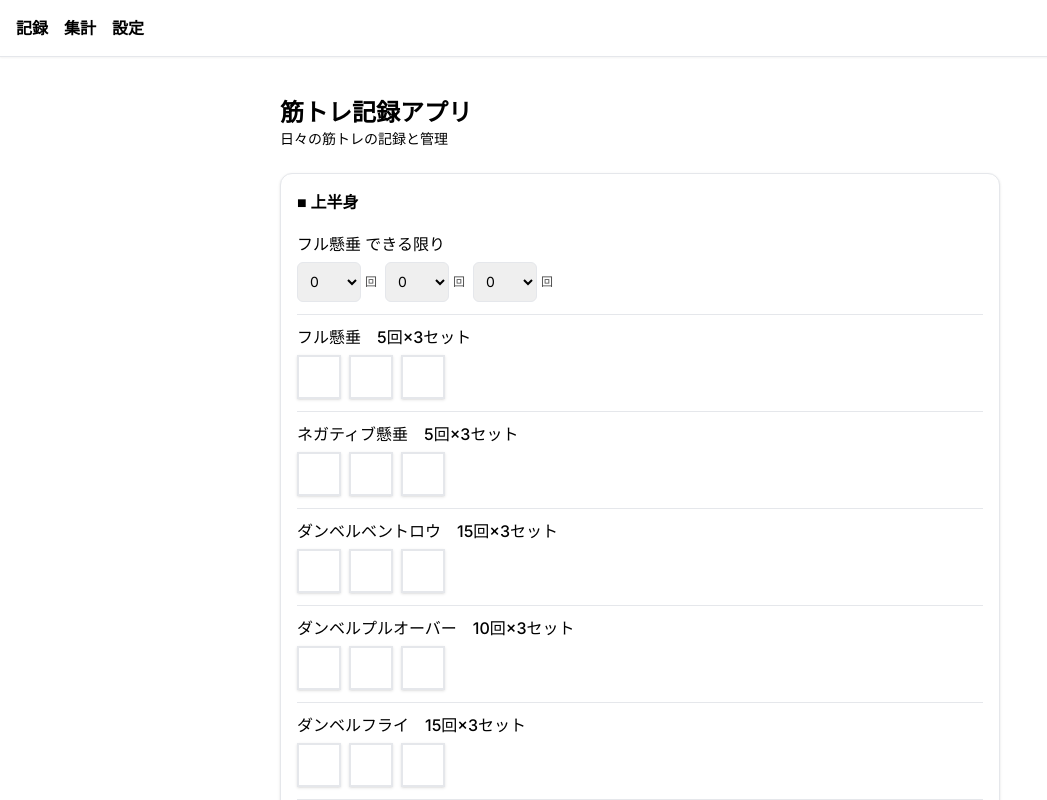
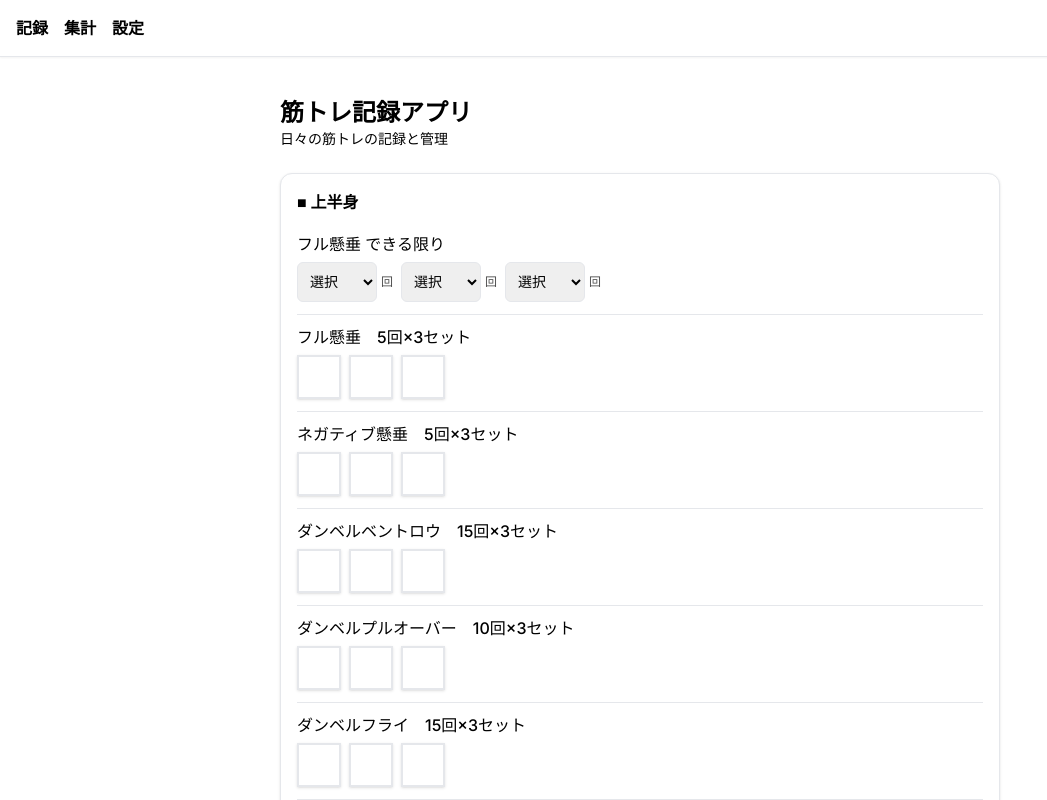
Before and after one commit to Mickey-1996/workout-tracker20250807, a Next.js app: page / in a window 1280 px wide. Shown: the top 800 px of the page, without its empty margins (0-1047 px from the left). Built offline with nearby package versions, Linux system fonts and the light colour scheme.

Commit message:
UI update

```diff
--- a/src/tabs/RecordTab.tsx
+++ b/src/tabs/RecordTab.tsx
@@ -1,5 +1,6 @@
-// 記録タブ：回数入力は選択式（0〜99）、チェックは最大5個表示。
-// 「ノルマ…」の小さな説明行は表示しない。「その他」空時の説明も非表示。
+// 記録タブ：回数入力は選択式（0〜99）
+// 「ノルマ…」は未選択時にセレクトのプレースホルダとして薄表示
+// 「その他」空時の（種目なし）行は表示しない
 
 "use client";
 
@@ -24,7 +25,7 @@ type ExtendedExerciseItem = {
   sets?: number;
   enabled?: boolean;
   order?: number;
-  repTarget?: number;
+  repTarget?: number; // ノルマ回数
 };
 
 type DayRecord = {
@@ -32,8 +33,8 @@ type DayRecord = {
   notesUpper: string;
   notesLower: string;
   notesOther?: string;
-  sets: Record<string, boolean[]>;         // チェック方式
-  counts?: Record<string, number[] | number>; // 回数方式（互換）
+  sets: Record<string, boolean[]>;                   // チェック方式
+  counts?: Record<string, (number | null)[] | number>; // 回数方式（互換：number も許容）
 };
 
 type ItemUI = {
@@ -41,7 +42,7 @@ type ItemUI = {
   name: string;
   mode: InputMode;
   checks: number;      // セット数
-  target?: number;     // ノルマ回数（count の placeholderには使わないが保持）
+  target?: number;     // ノルマ回数（count の placeholder 表示用）
 };
 
 type GroupUI = {
@@ -54,13 +55,18 @@ type GroupUI = {
 const SETTINGS_KEY = "settings-v1";
 const today = new Date().toISOString().split("T")[0];
 
-/** counts が number の場合を配列へ正規化 */
-function normalizeCounts(counts: DayRecord["counts"]): Record<string, number[]> {
-  if (!counts || typeof counts !== "object") return {};
-  const out: Record<string, number[]> = {};
+/** counts を UI 向けに正規化（数値以外は null に） */
+function normalizeCounts(counts: DayRecord["counts"]): Record<string, (number | null)[]> {
+  const out: Record<string, (number | null)[]> = {};
+  if (!counts || typeof counts !== "object") return out;
   for (const [k, v] of Object.entries(counts)) {
-    if (Array.isArray(v)) out[k] = v.map((n) => Math.max(0, Math.floor(Number(n) || 0)));
-    else if (typeof v === "number") out[k] = [Math.max(0, Math.floor(v))];
+    if (Array.isArray(v)) {
+      out[k] = v.map((n) =>
+        Number.isFinite(Number(n)) ? Math.max(0, Math.floor(Number(n))) : null
+      );
+    } else if (typeof v === "number") {
+      out[k] = [Math.max(0, Math.floor(v))];
+    }
   }
   return out;
 }
@@ -130,13 +136,12 @@ export default function RecordTab() {
     ];
   }
 
-  // 回数入力：選択値を保存
+  // 回数入力：選択値を保存（未選択は空のままにする）
   const setCountAt = (exerciseId: string, setIndex: number, val: number) => {
-    const counts = normalizeCounts(dayRecord.counts);
-    const arr = (counts[exerciseId] ?? []).slice();
-    for (let i = arr.length; i <= setIndex; i++) arr[i] = 0;
+    const countsMap = normalizeCounts(dayRecord.counts);
+    const arr = (countsMap[exerciseId] ?? []).slice();
     arr[setIndex] = Math.max(0, Math.floor(val || 0));
-    const updated: DayRecord = { ...dayRecord, counts: { ...counts, [exerciseId]: arr } };
+    const updated: DayRecord = { ...dayRecord, counts: { ...countsMap, [exerciseId]: arr } };
     setDayRecord(updated);
     saveDayRecord(today, updated);
     ping();
@@ -169,25 +174,39 @@ export default function RecordTab() {
   function ExerciseRow({ ex }: { ex: ItemUI }) {
     // チェックは最大5個まで表示（UI崩れ防止）
     const checksToShow = ex.mode === "check" ? Math.min(ex.checks, 5) : Math.max(ex.checks, 1);
+    const countsMap = normalizeCounts(dayRecord.counts);
 
     return (
       <div className="py-3">
-        {/* 1行目：種目名のみ（ノルマ小表示は削除済み） */}
+        {/* 1行目：種目名のみ（ノルマ小表示は行頭には出さない） */}
         <div className="font-medium leading-tight">{ex.name}</div>
 
         {/* 2行目：入力UI（折返し可能） */}
         {ex.mode === "count" ? (
           <div className="mt-2 flex flex-wrap gap-2">
             {Array.from({ length: checksToShow }).map((_, idx) => {
-              const current = normalizeCounts(dayRecord.counts)[ex.id]?.[idx] ?? 0;
+              const cur = countsMap[ex.id]?.[idx]; // number | null | undefined
+              const isBlank = cur == null;
+              const value = isBlank ? "" : String(cur);
               return (
                 <div key={idx} className="flex items-center gap-1">
                   <select
-                    className="h-10 rounded-md border px-2 text-sm w-16"
-                    value={current}
-                    onChange={(e) => setCountAt(ex.id, idx, Number(e.target.value))}
+                    className={
+                      "h-10 rounded-md border px-2 text-sm w-20 " +
+                      (isBlank ? "text-muted-foreground" : "")
+                    }
+                    value={value}
+                    onChange={(e) => {
+                      const v = e.target.value === "" ? null : Number(e.target.value);
+                      if (v === null) return; // placeholder は保存しない
+                      setCountAt(ex.id, idx, v);
+                    }}
                     aria-label={`${ex.name} セット${idx + 1} 回数`}
                   >
+                    {/* プレースホルダ（薄表示）：ノルマ回数があれば表示 */}
+                    <option value="" disabled>
+                      {ex.target ? `ノルマ ${ex.target}` : "選択"}
+                    </option>
                     {Array.from({ length: 100 }, (_, n) => n).map((n) => (
                       <option key={n} value={n}>
                         {n}
@@ -232,8 +251,7 @@ export default function RecordTab() {
           {g.items.map((ex) => (
             <ExerciseRow key={ex.id} ex={ex} />
           ))}
-
-          {/* 「その他」エリアは空でも説明行を出さない */}
+          {/* 「その他」空時の説明行は出さない */}
           {g.items.length === 0 && g.cat !== "other" && (
             <div className="py-2 text-sm opacity-60">（種目なし）</div>
           )}
```
